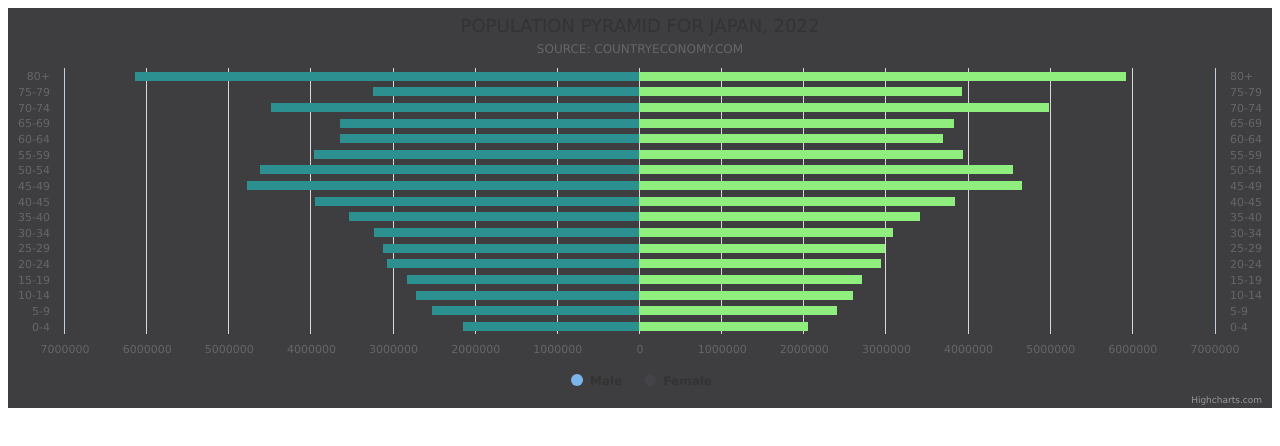
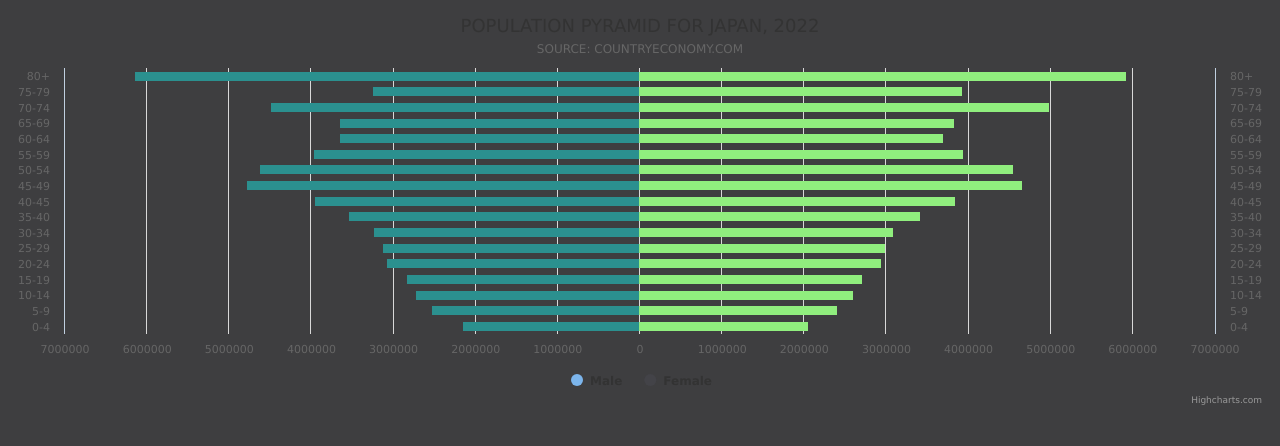
Before and after one commit to besnoi/besnoi.github.io, a plain HTML site: page map.html in a window 1280 px wide. Drawn offline with nearby package versions, Linux system fonts and the light colour scheme.

Commit message:
Update map.html

```diff
--- a/map.html
+++ b/map.html
@@ -1,6 +1,7 @@
 <head>
 
 <style>
+
 @import url(https://fonts.googleapis.com/css?family=Unica+One);
  .highcharts-container {
 	 position: relative;
@@ -613,6 +614,9 @@
 	 font-size: 12px;
 	 fill: #60606a;
 }
+body{
+  background:#3e3e40;
+}
  </style>
 
 <script src="https://code.highcharts.com/5/js/highcharts.js"></script>
```
